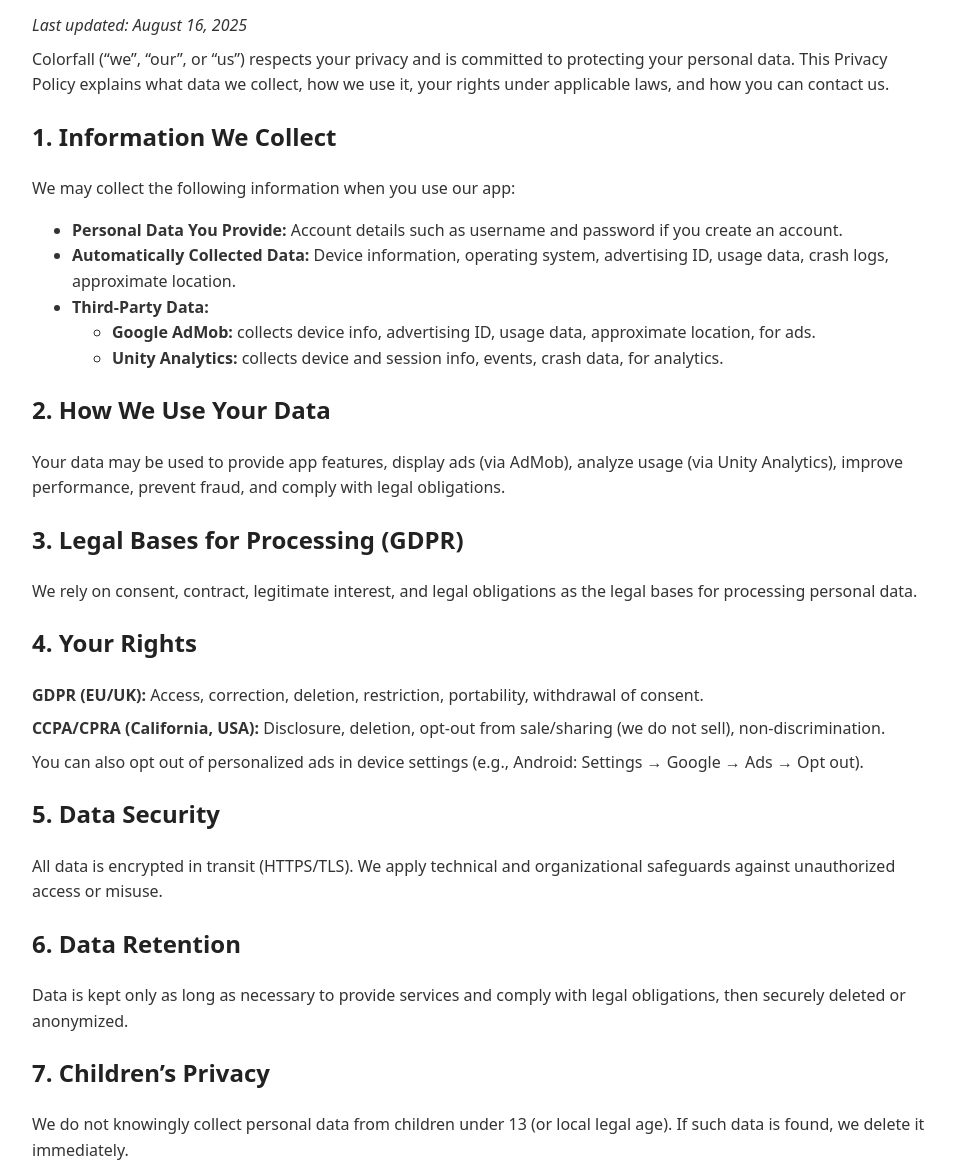
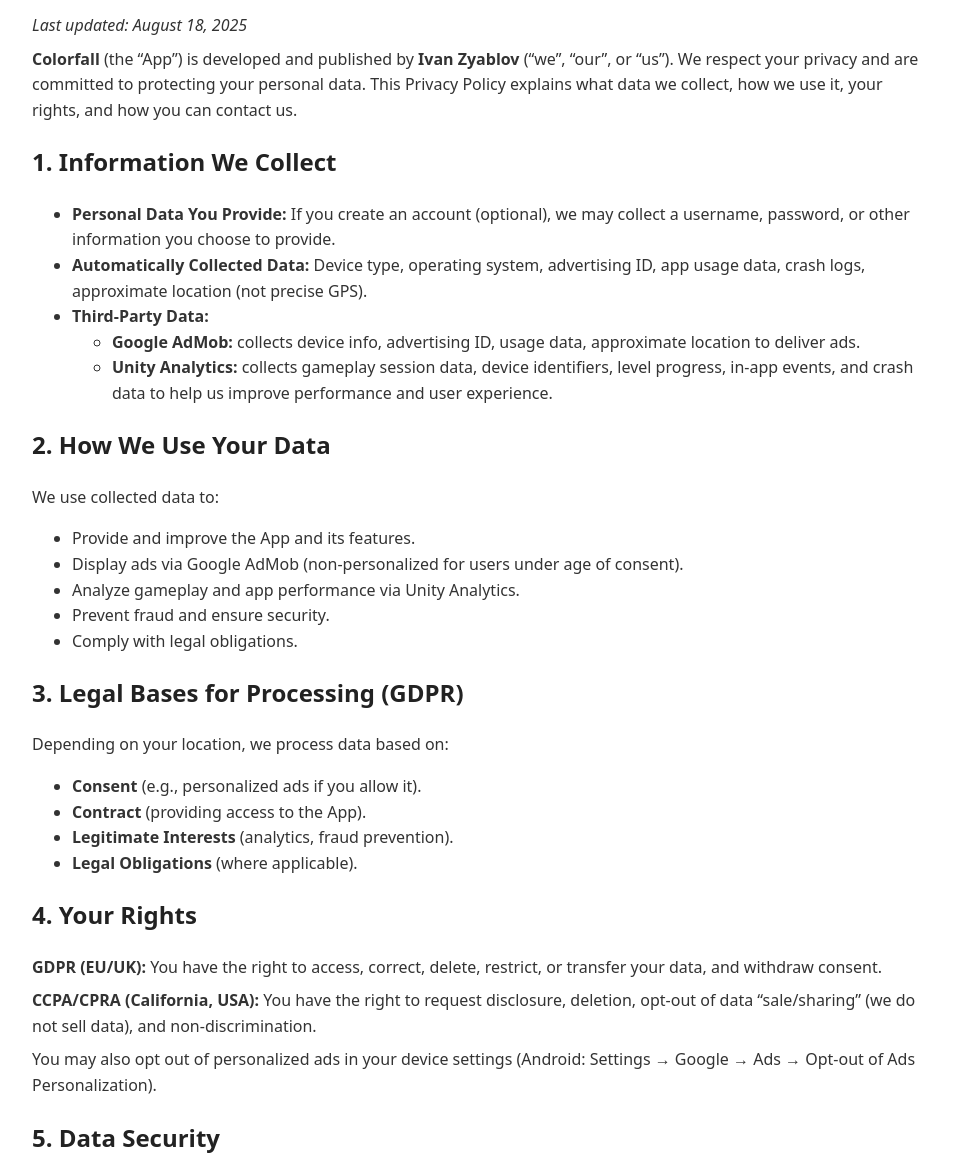
Before and after one commit to neonskorpgames/privacy-policy-colorfall, a plain HTML site: page index.html in a window 1280 px wide. Shown: the part 94-1268 px from the top of the page, without its empty margins (158-1113 px from the left). Drawn offline with Linux system fonts and the light colour scheme.

Commit message:
Update index.html

```diff
--- a/index.html
+++ b/index.html
@@ -13,59 +13,76 @@
 </head>
 <body>
   <h1>Privacy Policy</h1>
-  <p><em>Last updated: August 16, 2025</em></p>
+  <p><em>Last updated: August 18, 2025</em></p>
 
-  <p>Colorfall (“we”, “our”, or “us”) respects your privacy and is committed to protecting your personal data.
-    This Privacy Policy explains what data we collect, how we use it, your rights under applicable laws, and how you can contact us.</p>
+  <p><strong>Colorfall</strong> (the “App”) is developed and published by <strong>Ivan Zyablov</strong> (“we”, “our”, or “us”).
+  We respect your privacy and are committed to protecting your personal data.
+  This Privacy Policy explains what data we collect, how we use it, your rights, and how you can contact us.</p>
 
   <h2>1. Information We Collect</h2>
-  <p>We may collect the following information when you use our app:</p>
   <ul>
-    <li><strong>Personal Data You Provide:</strong> Account details such as username and password if you create an account.</li>
-    <li><strong>Automatically Collected Data:</strong> Device information, operating system, advertising ID, usage data, crash logs, approximate location.</li>
+    <li><strong>Personal Data You Provide:</strong> If you create an account (optional), we may collect a username, password, or other information you choose to provide.</li>
+    <li><strong>Automatically Collected Data:</strong> Device type, operating system, advertising ID, app usage data, crash logs, approximate location (not precise GPS).</li>
     <li><strong>Third-Party Data:</strong>
       <ul>
-        <li><strong>Google AdMob:</strong> collects device info, advertising ID, usage data, approximate location, for ads.</li>
-        <li><strong>Unity Analytics:</strong> collects device and session info, events, crash data, for analytics.</li>
+        <li><strong>Google AdMob:</strong> collects device info, advertising ID, usage data, approximate location to deliver ads.</li>
+        <li><strong>Unity Analytics:</strong> collects gameplay session data, device identifiers, level progress, in-app events, and crash data to help us improve performance and user experience.</li>
       </ul>
     </li>
   </ul>
 
   <h2>2. How We Use Your Data</h2>
-  <p>Your data may be used to provide app features, display ads (via AdMob), analyze usage (via Unity Analytics), improve performance, prevent fraud, and comply with legal obligations.</p>
+  <p>We use collected data to:</p>
+  <ul>
+    <li>Provide and improve the App and its features.</li>
+    <li>Display ads via Google AdMob (non-personalized for users under age of consent).</li>
+    <li>Analyze gameplay and app performance via Unity Analytics.</li>
+    <li>Prevent fraud and ensure security.</li>
+    <li>Comply with legal obligations.</li>
+  </ul>
 
   <h2>3. Legal Bases for Processing (GDPR)</h2>
-  <p>We rely on consent, contract, legitimate interest, and legal obligations as the legal bases for processing personal data.</p>
+  <p>Depending on your location, we process data based on:</p>
+  <ul>
+    <li><strong>Consent</strong> (e.g., personalized ads if you allow it).</li>
+    <li><strong>Contract</strong> (providing access to the App).</li>
+    <li><strong>Legitimate Interests</strong> (analytics, fraud prevention).</li>
+    <li><strong>Legal Obligations</strong> (where applicable).</li>
+  </ul>
 
   <h2>4. Your Rights</h2>
-  <p><strong>GDPR (EU/UK):</strong> Access, correction, deletion, restriction, portability, withdrawal of consent.</p>
-  <p><strong>CCPA/CPRA (California, USA):</strong> Disclosure, deletion, opt-out from sale/sharing (we do not sell), non-discrimination.</p>
-  <p>You can also opt out of personalized ads in device settings (e.g., Android: Settings → Google → Ads → Opt out).</p>
+  <p><strong>GDPR (EU/UK):</strong> You have the right to access, correct, delete, restrict, or transfer your data, and withdraw consent.</p>
+  <p><strong>CCPA/CPRA (California, USA):</strong> You have the right to request disclosure, deletion, opt-out of data “sale/sharing” (we do not sell data), and non-discrimination.</p>
+  <p>You may also opt out of personalized ads in your device settings (Android: Settings → Google → Ads → Opt-out of Ads Personalization).</p>
 
   <h2>5. Data Security</h2>
-  <p>All data is encrypted in transit (HTTPS/TLS). We apply technical and organizational safeguards against unauthorized access or misuse.</p>
+  <p>All data is encrypted in transit (HTTPS/TLS). We use technical and organizational safeguards to prevent unauthorized access, misuse, or disclosure.</p>
 
   <h2>6. Data Retention</h2>
-  <p>Data is kept only as long as necessary to provide services and comply with legal obligations, then securely deleted or anonymized.</p>
+  <p>We retain data only as long as necessary to provide the App and meet legal obligations. Data is then securely deleted or anonymized.</p>
 
   <h2>7. Children’s Privacy</h2>
-  <p>We do not knowingly collect personal data from children under 13 (or local legal age). If such data is found, we delete it immediately.</p>
+  <p>The App is rated <strong>3+</strong> on Google Play and suitable for general audiences, but it is not specifically directed at children.
+  We do not knowingly collect personal data from children under 13 (or the local age of digital consent).
+  For younger users, AdMob is configured with the <em>“Tag for under age of consent”</em> setting, ensuring only non-personalized ads are displayed.
+  If we learn we have inadvertently collected data from a child, we will delete it promptly.</p>
 
   <h2>8. International Data Transfers</h2>
-  <p>Your data may be processed outside your country of residence with safeguards such as Standard Contractual Clauses (SCCs).</p>
+  <p>Your data may be processed outside your country of residence. Where required, we rely on safeguards such as Standard Contractual Clauses (SCCs).</p>
 
   <h2>9. Third-Party Services</h2>
   <ul>
     <li>Google AdMob – <a href="https://policies.google.com/technologies/ads">Privacy Policy</a></li>
-    <li>Unity Analytics – <a href="https://unity3d.com/legal/privacy-policy">Privacy Policy</a></li>
+    <li>Unity Analytics – <a href="https://unity.com/legal/privacy-policy">Privacy Policy</a></li>
   </ul>
+  <p>The App itself does not use cookies, but third-party services may use device identifiers or similar technologies for ads and analytics.</p>
 
   <h2>10. Changes to This Policy</h2>
-  <p>We may update this Privacy Policy. Updates will be posted in the app and/or on our website with a new “Last updated” date.</p>
+  <p>We may update this Privacy Policy from time to time. Updates will be posted in the App and/or on our website with a new “Last updated” date.</p>
 
   <h2>11. Contact Us</h2>
-  <p>If you have questions or requests about this Privacy Policy, contact us:</p>
-  <p>Email: neonskorpgames@gmail.com<br>
-  </p>
+  <p>If you have questions or requests about this Privacy Policy, please contact us:</p>
+  <p>Email: <strong>neonskorpgames@gmail.com</strong><br>
+     Country: <strong>Ukraine</strong></p>
 </body>
 </html>
```
